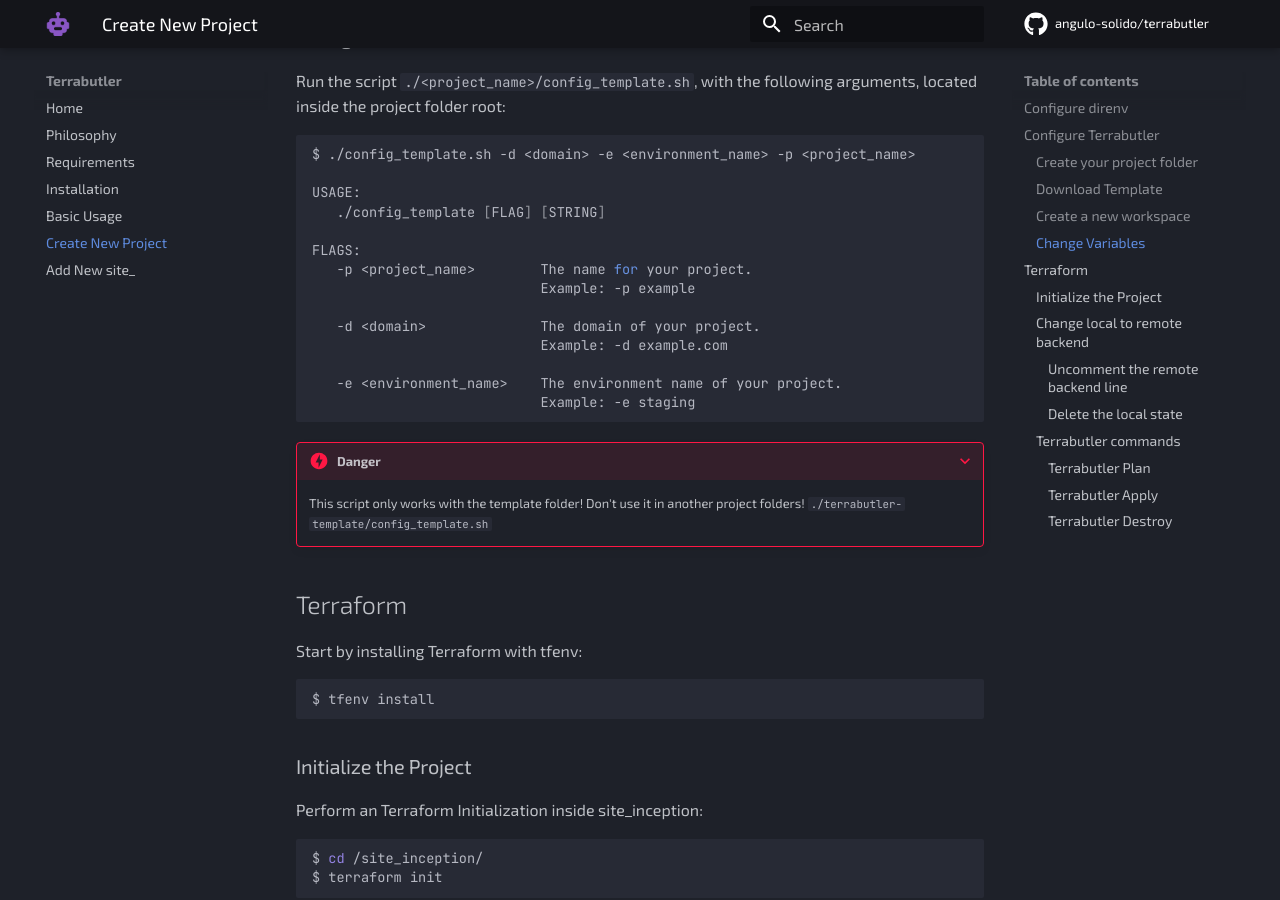
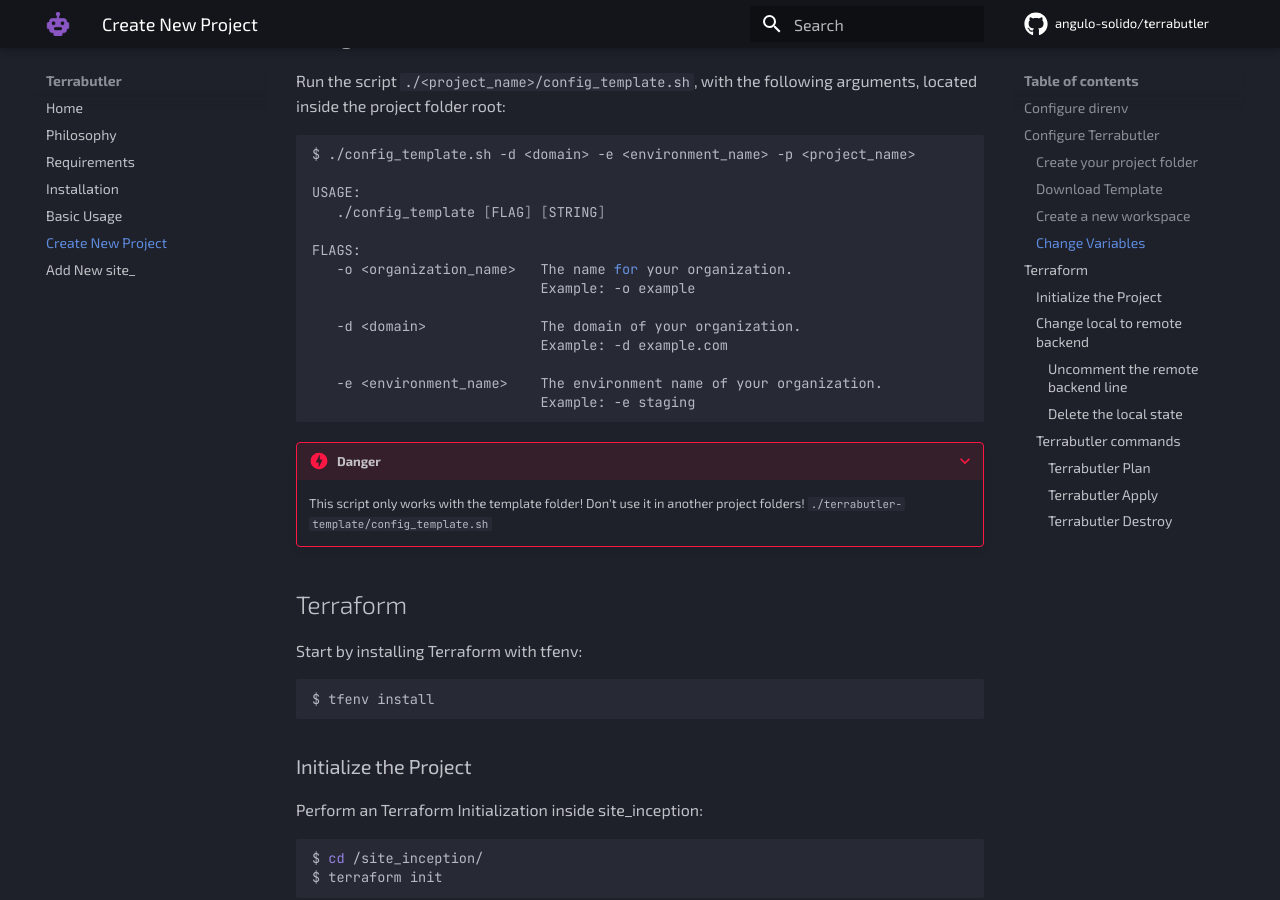
Before and after one commit to montblu/terrabutler, an MkDocs documentation site: the page built from docs/create-project.md, in a window 1280 px wide and 900 px high, scrolled down 1097 px. Built offline with MkDocs 1.6.1 and Material for MkDocs 9.7.7, drawn with Linux system fonts in a browser that asks for light colours; comment, search, counter and statistics services are not loaded.

Commit message:
Update create-project.md

````diff
--- a/docs/create-project.md
+++ b/docs/create-project.md
@@ -56,13 +56,13 @@
    ./config_template [FLAG] [STRING]
 
 FLAGS:
-   -p <project_name>        The name for your project.
-                            Example: -p example
+   -o <organization_name>   The name for your organization.
+                            Example: -o example
 
-   -d <domain>              The domain of your project.
+   -d <domain>              The domain of your organization.
                             Example: -d example.com
 
-   -e <environment_name>    The environment name of your project.
+   -e <environment_name>    The environment name of your organization.
                             Example: -e staging
 ```
 
````
